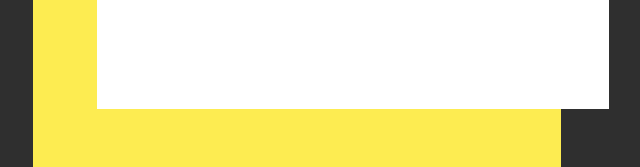
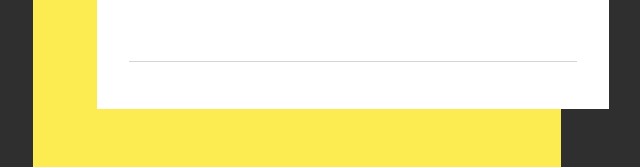
Before and after one commit to Titania01/loop2-step2, a plain HTML site: page index.html in a window 1280 px wide. Shown: the part 531-698 px from the top of the page, 343-983 px from the left. Drawn offline with Linux system fonts and the light colour scheme.

Commit message:
feat: update code base

```diff
--- a/css/style.css
+++ b/css/style.css
@@ -74,6 +74,12 @@ input {
 
 .name {
   padding-top: 2rem;
-  /* padding-left: 2rem; */
   color: #807a7a;
 }
+
+.linee {
+  height: 1px;
+  width: 28rem;
+  background-color: #d6d3d3;
+  margin-top: 4rem;
+}
```
